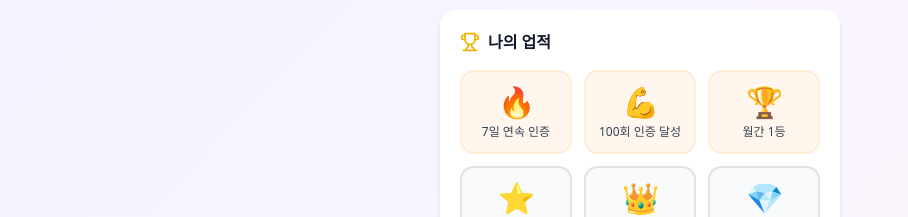
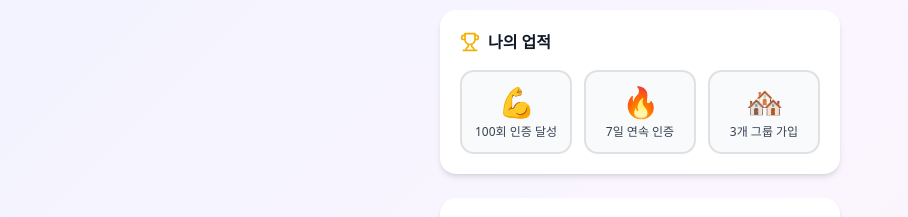
Before and after one commit to jeongwoo1020/MADCAMP-W2-Frontend, a React (Vite) app: page /mypage in a window 1280 px wide. Shown: the part 459-676 px from the top of the page, without its empty margins (0-908 px from the left). Built offline with nearby package versions, Linux system fonts and the light colour scheme; no server answers; sample sign-in values are in the browser's storage.

Commit message:
miltestone

```diff
--- a/src/components/MyPage.tsx
+++ b/src/components/MyPage.tsx
@@ -43,6 +43,7 @@ export default function MyPage() {
   const [loading, setLoading] = useState(!userProfile);
   const [error, setError] = useState<string | null>(null);
   const [showLogoutConfirm, setShowLogoutConfirm] = useState(false);
+  const [joinedCommunitiesCount, setJoinedCommunitiesCount] = useState(0);
 
   useEffect(() => {
     console.log("마이페이지가 렌더링되었습니다. 문구 색상: 회색(#6b7280)");
@@ -83,6 +84,20 @@ export default function MyPage() {
             if (historyResponse.ok) {
               const historyData: PostHistory[] = await historyResponse.json();
               setPostHistory(historyData);
+            }
+
+            // 3. 커뮤니티 목록 가져오기 (뱃지용)
+            const communitiesResponse = await fetch('/api/members/my_communities/', {
+              method: 'GET',
+              headers: {
+                'Authorization': `Bearer ${token}`,
+                'Content-Type': 'application/json',
+              },
+            });
+
+            if (communitiesResponse.ok) {
+              const communitiesData = await communitiesResponse.json();
+              setJoinedCommunitiesCount(Array.isArray(communitiesData) ? communitiesData.length : 0);
             }
 
             setLoading(false);
@@ -223,13 +238,56 @@ export default function MyPage() {
     { label: '커뮤니티', value: userProfile.interests?.length || 0, icon: Users, color: 'pink' }
   ];
 
+  const calculateStreak = () => {
+    if (postHistory.length === 0) return 0;
+
+    const formatDate = (date: Date) => {
+      return `${date.getFullYear()}-${String(date.getMonth() + 1).padStart(2, '0')}-${String(date.getDate()).padStart(2, '0')}`;
+    };
+
+    const uniqueDates = Array.from(new Set(postHistory.map(h => formatDate(new Date(h.created_at)))))
+      .sort()
+      .reverse();
+
+    if (uniqueDates.length === 0) return 0;
+
+    const today = new Date();
+    const yesterday = new Date(today);
+    yesterday.setDate(yesterday.getDate() - 1);
+
+    const todayStr = formatDate(today);
+    const yesterdayStr = formatDate(yesterday);
+    const lastCertDate = uniqueDates[0];
+
+    // 마지막 인증이 오늘이나 어제가 아니면 연속 끊김
+    if (lastCertDate !== todayStr && lastCertDate !== yesterdayStr) {
+      return 0;
+    }
+
+    let streak = 1;
+    let currentDateStr = lastCertDate;
+
+    for (let i = 1; i < uniqueDates.length; i++) {
+      const prevDate = new Date(currentDateStr);
+      prevDate.setDate(prevDate.getDate() - 1);
+      const expectedPrevDateStr = formatDate(prevDate);
+
+      if (uniqueDates[i] === expectedPrevDateStr) {
+        streak++;
+        currentDateStr = expectedPrevDateStr;
+      } else {
+        break;
+      }
+    }
+    return streak;
+  };
+
+  const currentStreak = calculateStreak();
+
   const achievements = [
-    { emoji: '🔥', title: '7일 연속 인증', earned: true },
-    { emoji: '💪', title: '100회 인증 달성', earned: true },
-    { emoji: '🏆', title: '월간 1등', earned: true },
-    { emoji: '⭐', title: '30일 연속 인증', earned: false },
-    { emoji: '👑', title: '전체 1등', earned: false },
-    { emoji: '💎', title: '1년 활동', earned: false }
+    { emoji: '💪', title: '100회 인증 달성', earned: postHistory.length >= 100 },
+    { emoji: '🔥', title: '7일 연속 인증', earned: currentStreak >= 7 },
+    { emoji: '🏘️', title: '3개 그룹 가입', earned: joinedCommunitiesCount >= 3 }
   ];
 
   const handleLogout = () => {
```
